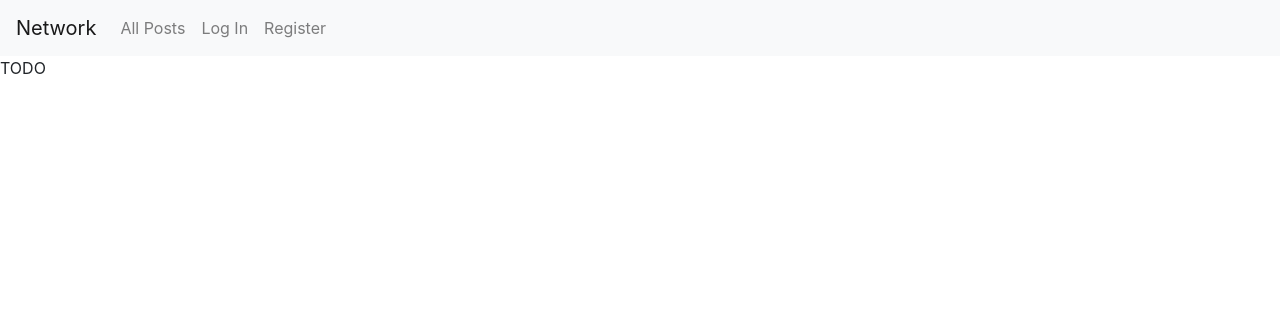
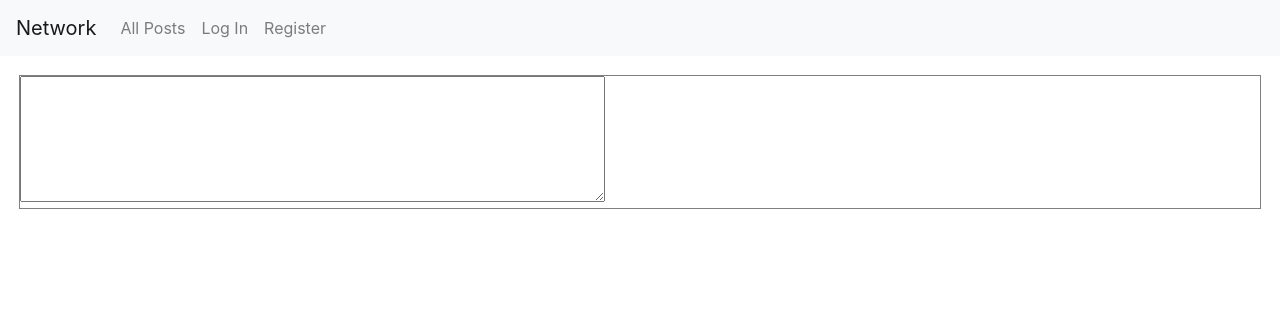
Before and after one commit to orkhan-m/django_network, a Django app: page / in a window 1280 px wide. Shown: the top 316 px of the page. Run offline with Django 3.2, Linux system fonts and the light colour scheme; some libraries are stand-ins or nearby versions.

Commit message:
first commit

```diff
--- a/network/static/network/styles.css
+++ b/network/static/network/styles.css
@@ -0,0 +1,5 @@
+.post {
+  display: flex;
+  border: solid 1px grey;
+  margin: 1.5%;
+}
--- a/network/templates/network/index.html
+++ b/network/templates/network/index.html
@@ -1,5 +1,7 @@
-{% extends "network/layout.html" %}
-
-{% block body %}
-    TODO
+{% extends "network/layout.html" %} {% block body %}
+<div class="post">
+  <form>
+    <textarea rows="5" cols="55"> </textarea>
+  </form>
+</div>
 {% endblock %}
```
Also changed, not shown: network/models.py (+19 -0 lines), db.sqlite3 (added), network/migrations/0001_initial.py (added), network/migrations/0002_post_likes_follow.py (added), network/migrations/__init__.py (added).
